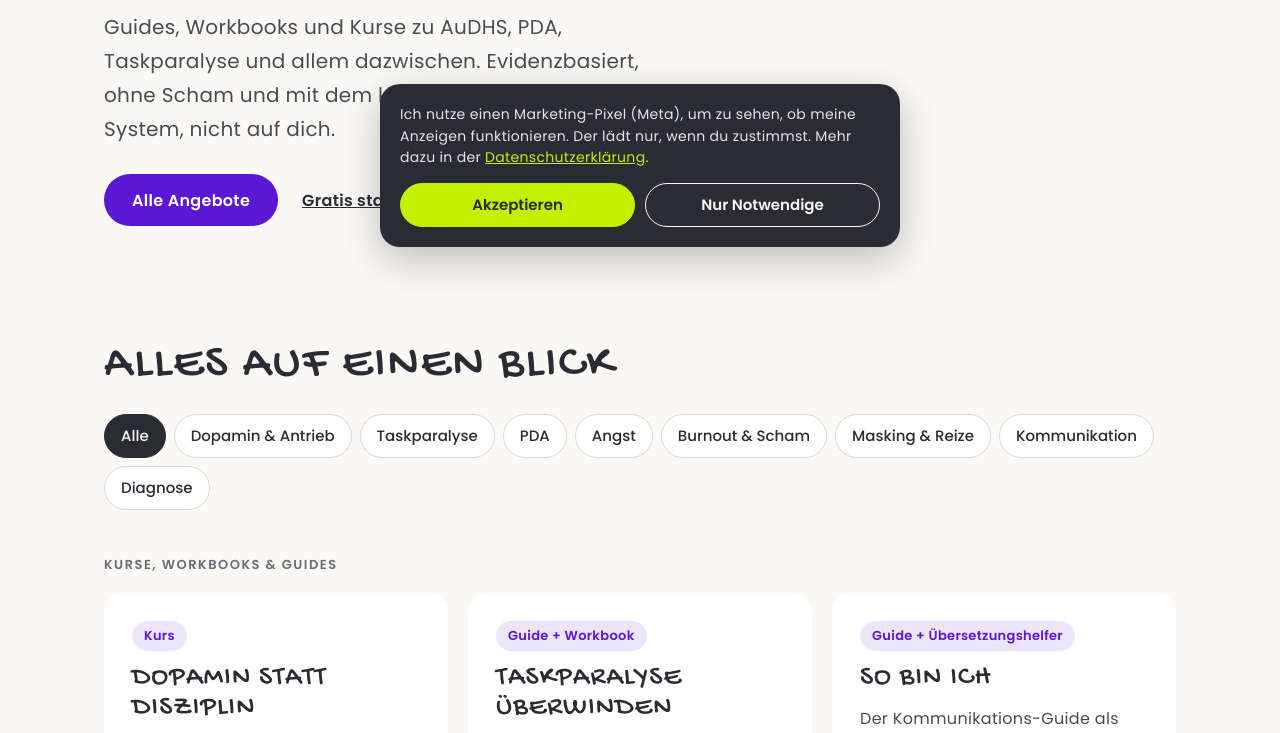
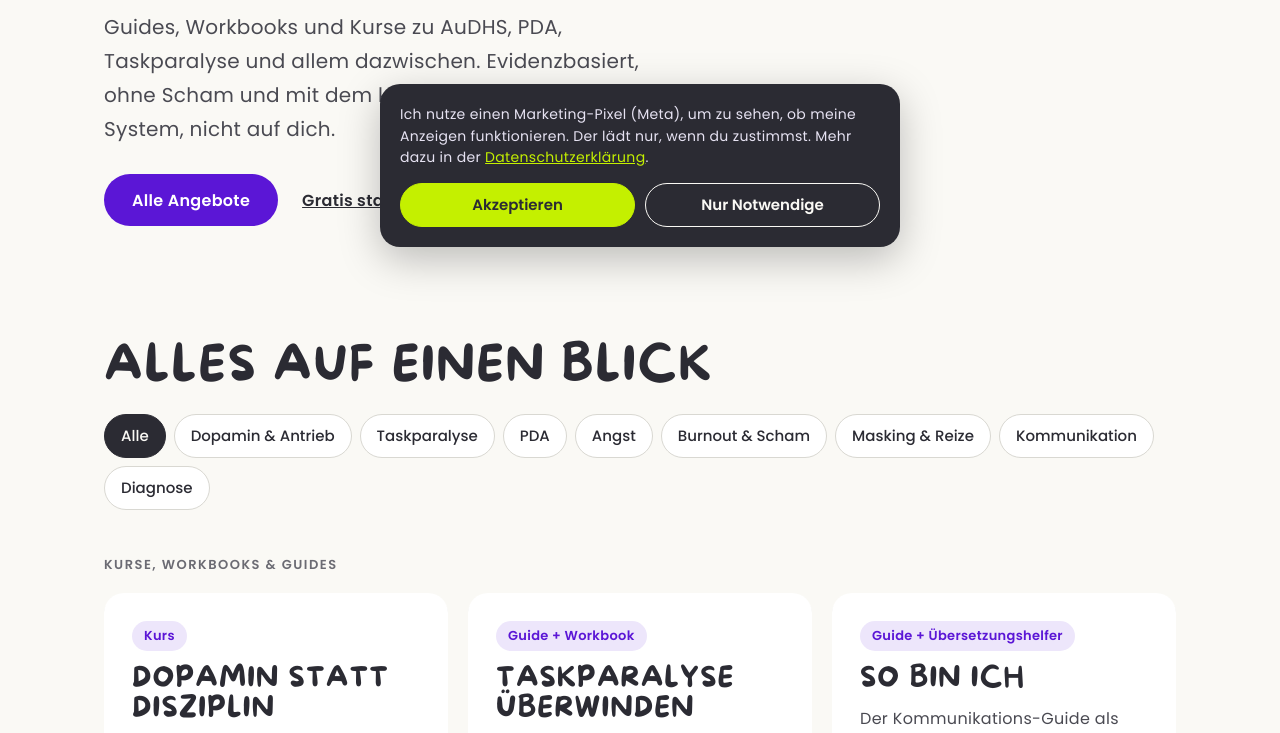
Before and after one commit to neurodiversleben/neurodiversleben.github.io, a plain HTML site: page index.html in a window 1280 px wide. Shown: the part 537-1270 px from the top of the page. Drawn offline with Linux system fonts and the light colour scheme; no server answers.

Commit message:
Überschriften-Schrift: More Sugar
Co-Authored-By: Claude Opus 5.5 <noreply@anthropic.com>
Claude-Session: https://claude.ai/code/session_01WirsT9HPSNEDTtwGM6gMUW

```diff
--- a/assets/style.css
+++ b/assets/style.css
@@ -1,5 +1,6 @@
 /* neurodiversleben – gemeinsames Stylesheet */
 
+@font-face { font-family: "More Sugar"; font-style: normal; font-weight: 400; font-display: swap; src: url("fonts/more-sugar-regular.woff2") format("woff2"); }
 @font-face { font-family: "Gochi Hand"; font-style: normal; font-weight: 400; font-display: swap; src: url("fonts/gochi-hand-latin-400-normal.woff2") format("woff2"); }
 @font-face { font-family: "Poppins"; font-style: normal; font-weight: 400; font-display: swap; src: url("fonts/poppins-latin-400-normal.woff2") format("woff2"); }
 @font-face { font-family: "Poppins"; font-style: normal; font-weight: 500; font-display: swap; src: url("fonts/poppins-latin-500-normal.woff2") format("woff2"); }
@@ -17,7 +18,7 @@
   --linie: #E3E2DC;
   --grund: #FAF9F5;
   --weiss: #FFFFFF;
-  --display: "Gochi Hand", "Comic Neue", system-ui, sans-serif;
+  --display: "More Sugar", "Gochi Hand", "Comic Neue", system-ui, sans-serif;
   --body: "Poppins", system-ui, sans-serif;
 }
 
--- a/index.html
+++ b/index.html
@@ -6,7 +6,7 @@
 <title>neurodiversleben – für spät erkannte neurodivergente Frauen</title>
 <meta name="description" content="Guides, Workbooks und Kurse zu AuDHS, PDA, Taskparalyse und allem dazwischen. Evidenzbasiert, ohne Scham und mit dem kritischen Blick auf das System, nicht auf dich.">
 <link rel="icon" href="/assets/favicon.svg" type="image/svg+xml">
-<link rel="preload" href="/assets/fonts/gochi-hand-latin-400-normal.woff2" as="font" type="font/woff2" crossorigin>
+<link rel="preload" href="/assets/fonts/more-sugar-regular.woff2" as="font" type="font/woff2" crossorigin>
 <link rel="stylesheet" href="/assets/style.css">
 <meta property="og:title" content="neurodiversleben">
 <meta property="og:description" content="Nicht der Fehler im System. Der Beweis dafür.">
```
Also changed, not shown: assets/fonts/more-sugar-regular.woff2 (added).
